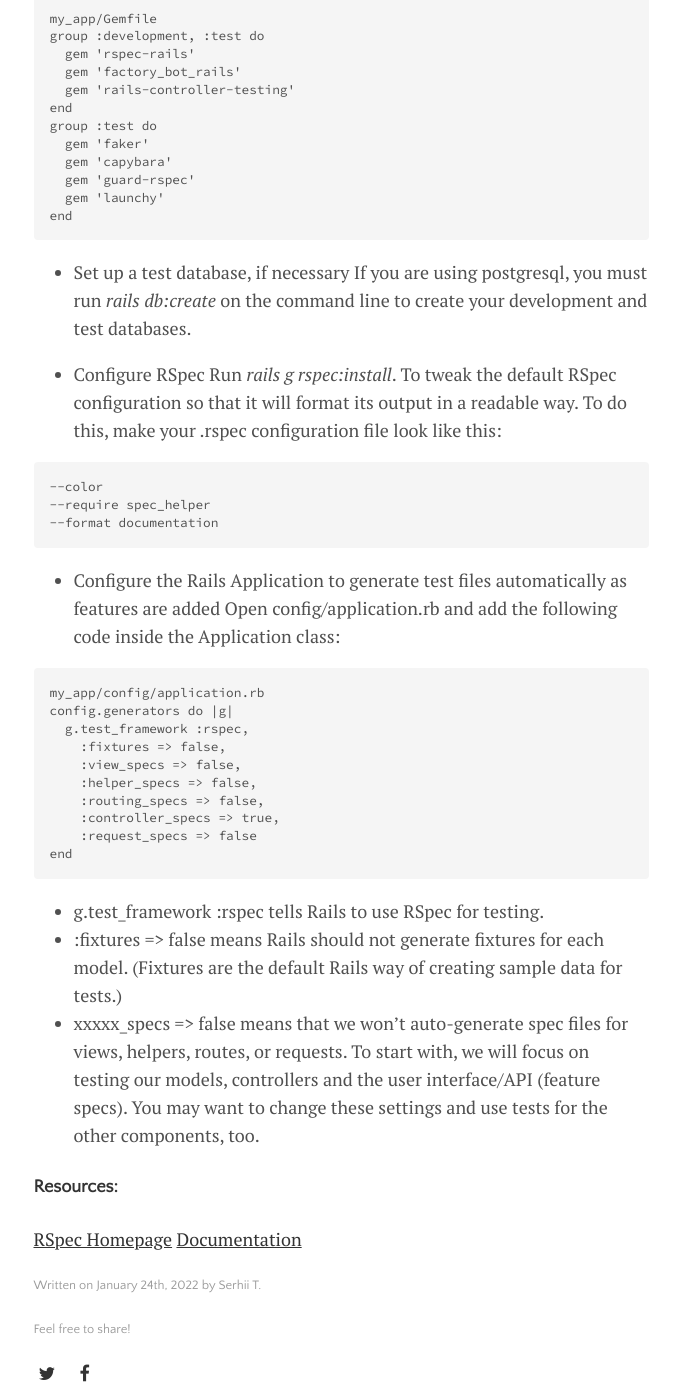
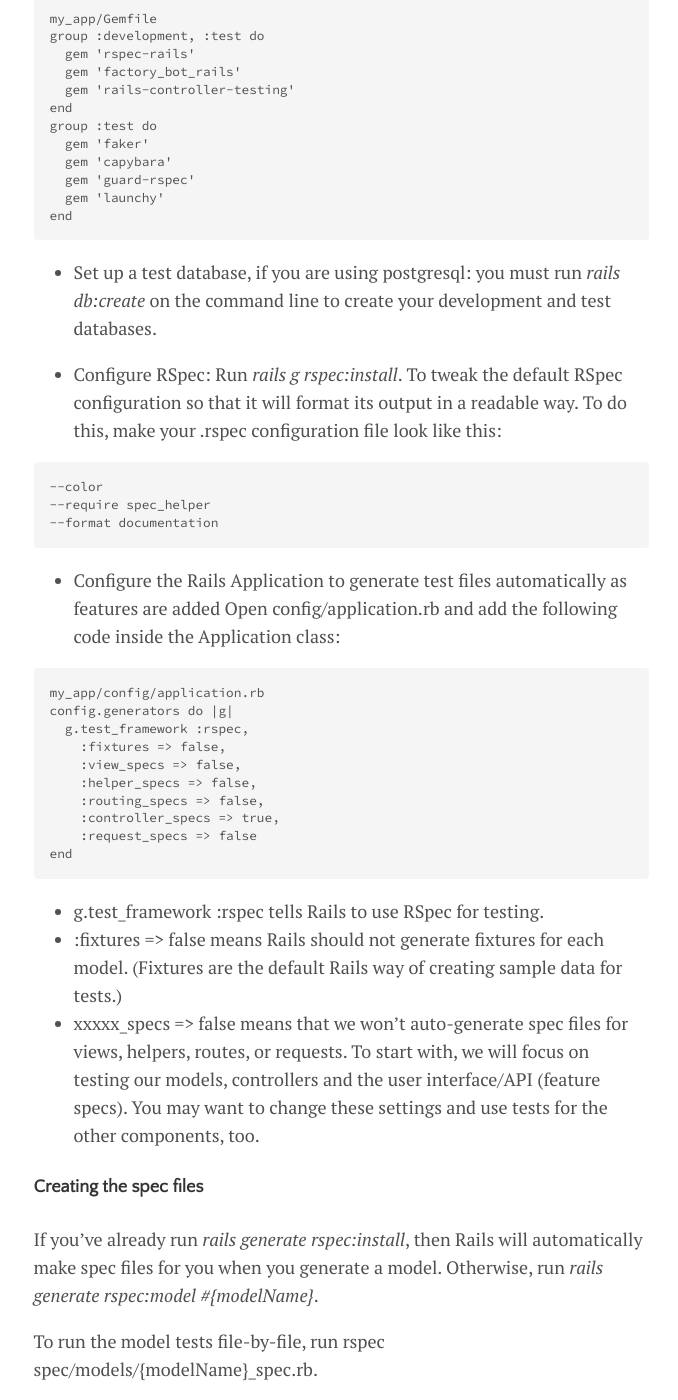
Before and after one commit to SergeyTocarchuk/sergeytocarchuk.github.io, a Jekyll site: the page built from _posts/2022-01-24-rspec-configurations.md, in a window 1280 px wide and 1400 px high, scrolled down 300 px. Shown: the whole window, without its empty margins (299-977 px from the left). Built offline with Jekyll 4.4.1, drawn with Linux system fonts in a browser that asks for light colours.

````diff
--- a/_posts/2022-01-24-rspec-configurations.md
+++ b/_posts/2022-01-24-rspec-configurations.md
@@ -24,10 +24,9 @@
 end
 ```
 
-- Set up a test database, if necessary
-If you are using postgresql, you must run _rails db:create_ on the command line to create your development and test databases.
+- Set up a test database, if you are using postgresql: you must run _rails db:create_ on the command line to create your development and test databases.
 
-- Configure RSpec
+- Configure RSpec:
 Run _rails g rspec:install_.
 To tweak the default RSpec configuration so that it will format its output in a readable way. To do this, make your .rspec configuration file look like this:
 
@@ -57,6 +56,11 @@
 - :fixtures => false means Rails should not generate fixtures for each model. (Fixtures are the default Rails way of creating sample data for tests.)
 - xxxxx_specs => false means that we won't auto-generate spec files for views, helpers, routes, or requests. To start with, we will focus on testing our models, controllers and the user interface/API (feature specs). You may want to change these settings and use tests for the other components, too.
 
+#### Creating the spec files
+If you've already run _rails generate rspec:install_, then Rails will automatically make spec files for you when you generate a model. Otherwise, run _rails generate rspec:model #{modelName}_.
+
+To run the model tests file-by-file, run rspec spec/models/{modelName}_spec.rb.
+
 #### Resources:
-[RSpec Homepage](http://rspec.info/)
-[Documentation](https://relishapp.com/rspec/rspec-rails/v/5-0/docs/gettingstarted)
+- [RSpec Homepage](http://rspec.info/)
+- [Documentation](https://relishapp.com/rspec/rspec-rails/v/5-0/docs/gettingstarted)
````
